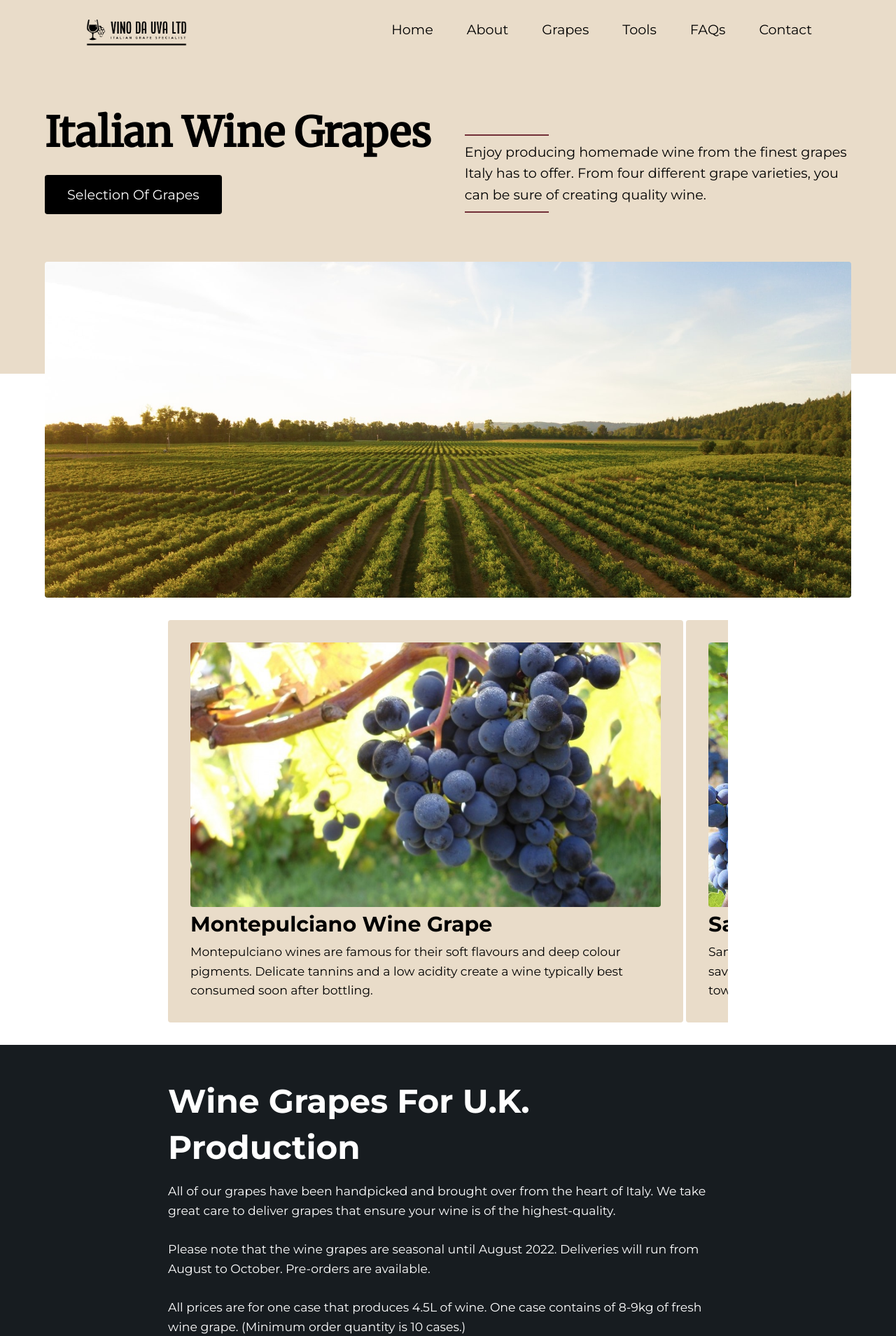
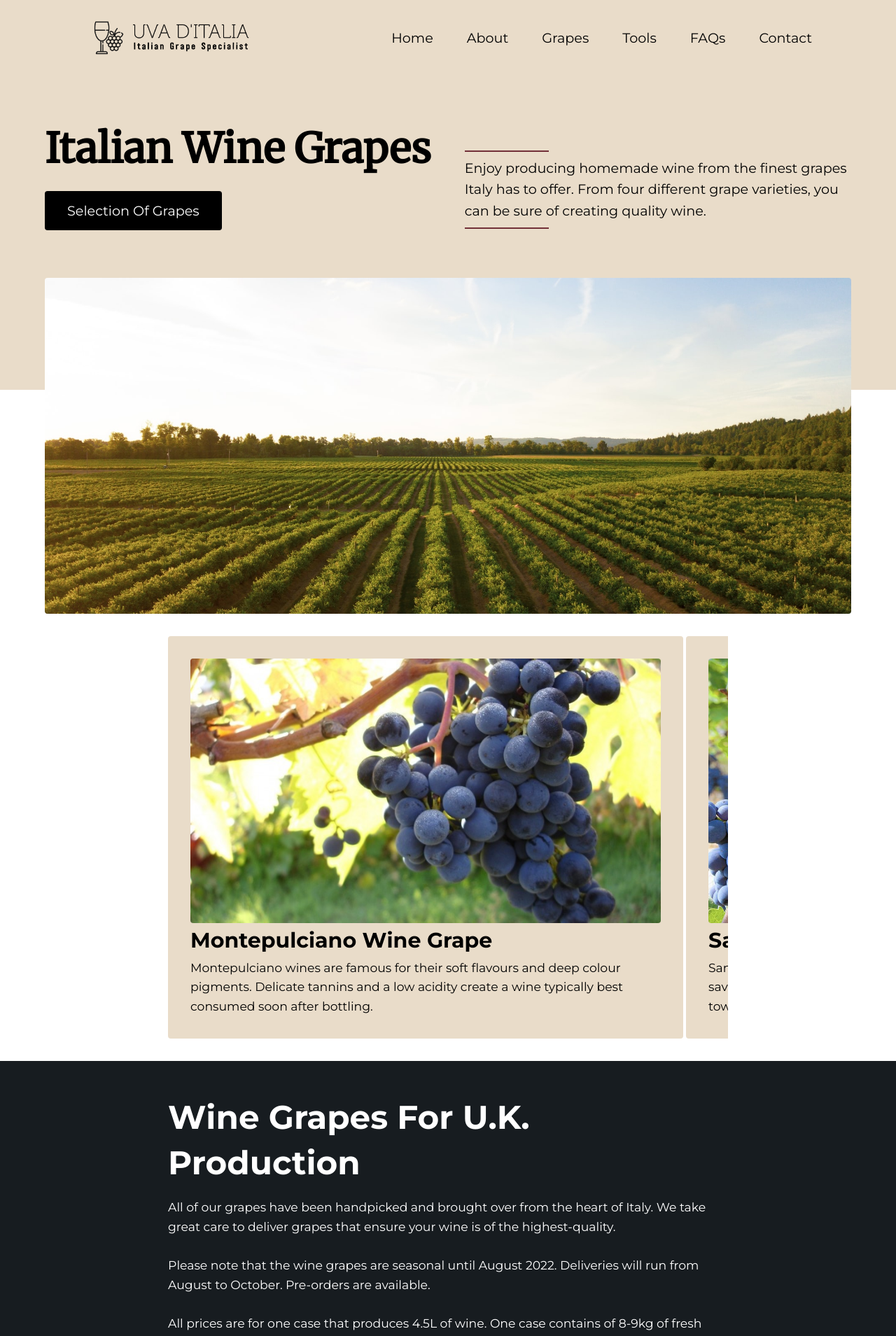
Before and after one commit to GG1982/vina-da-uva, a Jekyll site: the page built from index.html, in a window 1280 px wide. Shown: the top 1909 px of the page at 70% size. Built offline with Jekyll 4.4.1, drawn with Linux system fonts in a browser that asks for light colours.

Commit message:
new logo

```diff
--- a/_includes/footer.html
+++ b/_includes/footer.html
@@ -1,9 +1,9 @@
 
 <footer class="site-footer">
     <div class="footer-container mx-auto width-s">
-        <div class="footer-logo">
-            <img class="img-logo" src="assets/images/logogold.png" alt="">
-        </div>
+        <!-- <div class="footer-logo">
+            <img class="img-logo" src="assets/images/logo_transparent_background.png" alt="">
+        </div> -->
         <div class="footer-links">
             <ul class="page-links flex-row gap-8">
                 <div class="flex-col gap-var">
--- a/_includes/header.html
+++ b/_includes/header.html
@@ -2,7 +2,7 @@
     <section class="nav__container">
         <div class="logo">
             <a href="https://gg1982.github.io/vina-da-uva/" class="nav__logo">
-                <img src="assets/images/logoblack.png" alt="">
+                <img src="assets/images/logo_transparent_background.png" alt="">
             </a>
         </div>
 
--- a/_sass/main.scss
+++ b/_sass/main.scss
@@ -177,8 +177,8 @@ p > a:link {
 
 
 .logo {
-  font-size: var(--step-1);
-  max-width: 150px;
+  // font-size: var(--step-1);
+  max-width: Min(250px, 60%);
 }
 
 .mobile-nav-toggle {
@@ -225,7 +225,7 @@ p > a:link {
 
   .mobile-nav-toggle {
     position: absolute;
-    top: 1.5rem;
+    top: 2rem;
     right: 1rem;
     display: flex;
     flex-direction: column;
```
Also changed, not shown: assets/images/logo_transparent_background.png (added), 6 other files.
